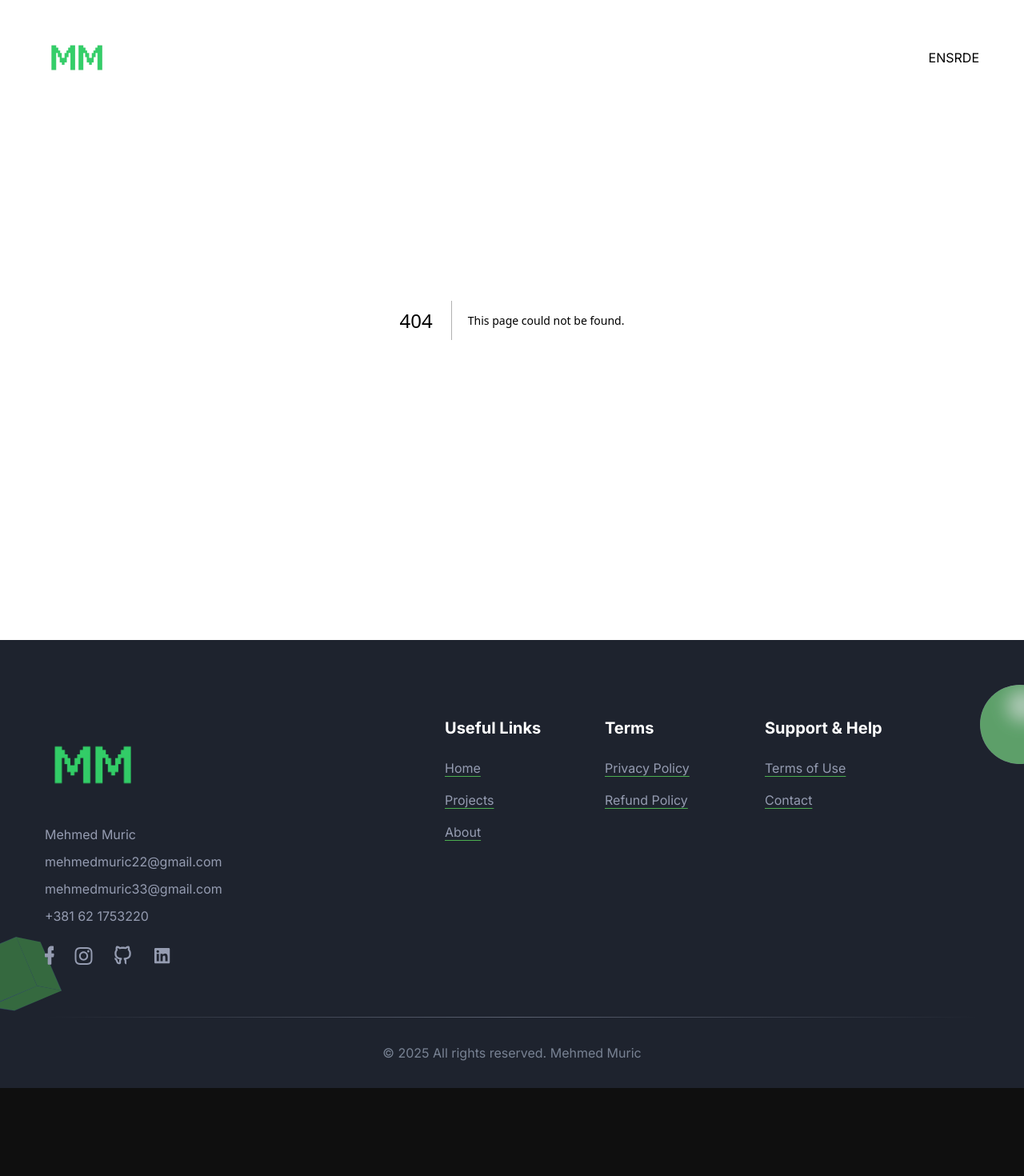
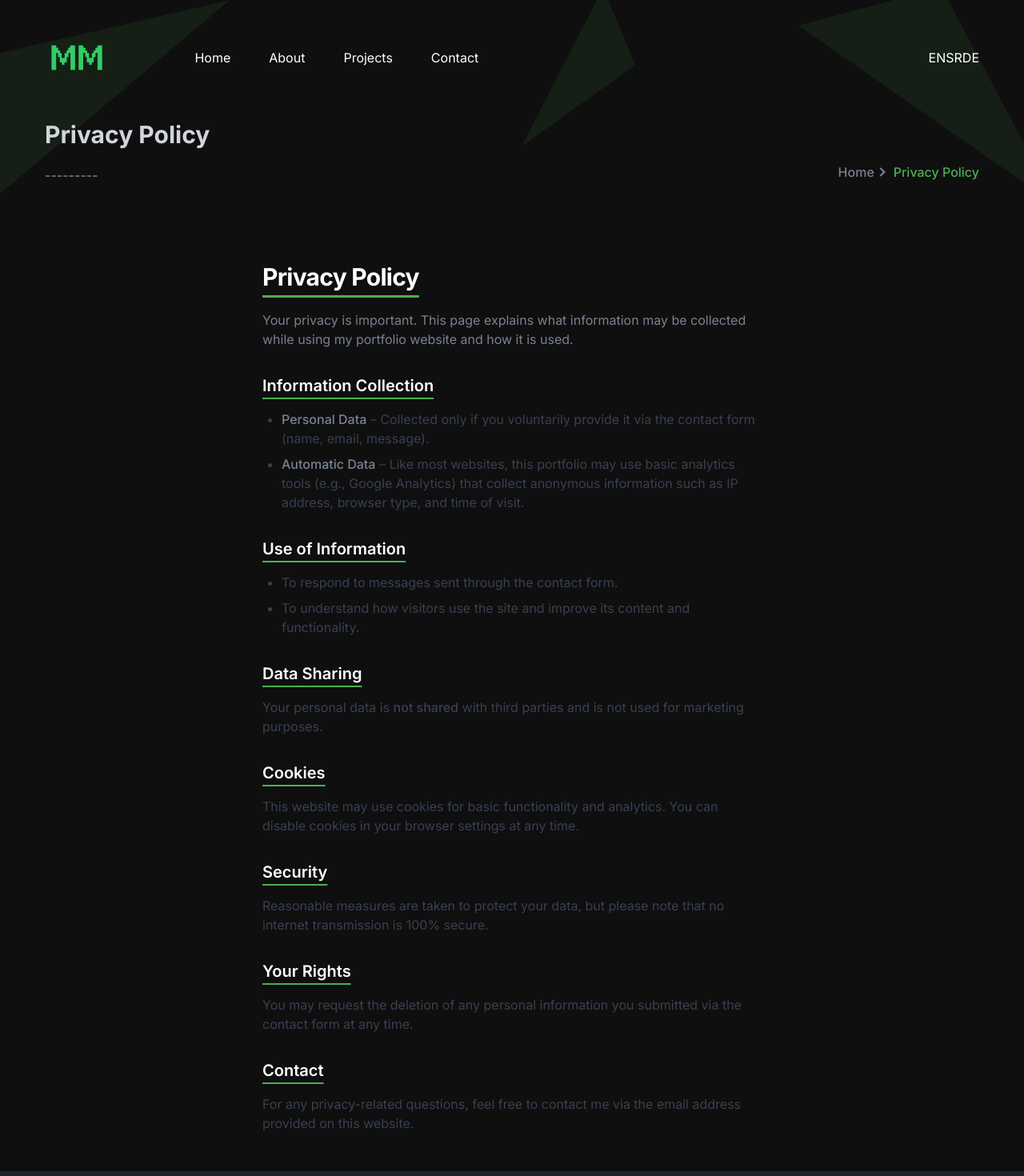
Before and after one commit to mehmedmuric/MyPorfolio, a Next.js app: page /privacyPolicy in a window 1280 px wide. Before the commit this address had no page. Shown: the top 1470 px of the page at 80% size. Before the commit the page ends 1360 px from the top, so only its background shows below. Built offline with nearby package versions, Linux system fonts and the light colour scheme.

Commit message:
privacy policy page

```diff
--- /dev/null
+++ b/app/TermsOfUse/page.tsx
@@ -0,0 +1,84 @@
+
+import AboutSection from "../components/AboutWebAndMobile";
+import Breadcrumb from "../components/Common/Breadcrumb";
+
+import { Metadata } from "next";
+
+export const metadata: Metadata = {
+  title: "About Page | Free Next.js Template for Startup and SaaS",
+  description: "This is About Page for Startup Nextjs Template",
+  // other metadata
+};
+
+const TermsOfUse = () => {
+  return (
+    <>
+      <Breadcrumb
+        pageName="Terms of Use"
+        description="---------"
+      />
+
+      <div className="mx-auto max-w-2xl px-6 py-12">
+      <h1 className="text-3xl font-bold tracking-tight mb-6 underline underline-offset-8 decoration-mygreen">Terms of Use</h1>
+
+      <p className="text-gray-700 mb-8">
+        By accessing and using this portfolio website, you agree to comply with and be bound by the
+        following terms and conditions. If you do not agree with these terms, please refrain from
+        using the site.
+      </p>
+
+      <section className="space-y-4 mb-8">
+        <h2 className="text-xl font-semibold underline underline-offset-8 decoration-mygreen">Use of Content</h2>
+        <p className="text-gray-700">
+          All content on this website, including text, code snippets, images, and projects, is
+          provided for informational and portfolio purposes only. You may not copy, redistribute, or
+          use the content without prior permission.
+        </p>
+      </section>
+
+      <section className="space-y-4 mb-8">
+        <h2 className="text-xl font-semibold underline underline-offset-8 decoration-mygreen">Accuracy of Information</h2>
+        <p className="text-gray-700">
+          While I strive to keep the information up to date and accurate, I make no guarantees of
+          completeness, reliability, or suitability of any content for specific purposes.
+        </p>
+      </section>
+
+      <section className="space-y-4 mb-8">
+        <h2 className="text-xl font-semibold underline underline-offset-8 decoration-mygreen">External Links</h2>
+        <p className="text-gray-700">
+          This website may contain links to third-party websites. I am not responsible for the
+          content, accuracy, or practices of external sites and encourage you to review their own
+          terms and policies.
+        </p>
+      </section>
+
+      <section className="space-y-4 mb-8">
+        <h2 className="text-xl font-semibold underline underline-offset-8 decoration-mygreen">Limitation of Liability</h2>
+        <p className="text-gray-700">
+          I shall not be held liable for any direct, indirect, or consequential damages arising from
+          the use of this website, including reliance on its content or technical issues.
+        </p>
+      </section>
+
+      <section className="space-y-4 mb-8">
+        <h2 className="text-xl font-semibold underline underline-offset-8 decoration-mygreen">Changes to Terms</h2>
+        <p className="text-gray-700">
+          These terms may be updated from time to time. By continuing to use the site after changes
+          are made, you accept the revised terms.
+        </p>
+      </section>
+
+      <section className="space-y-4">
+        <h2 className="text-xl font-semibold underline underline-offset-8 decoration-mygreen">Contact</h2>
+        <p className="text-gray-700">
+          If you have any questions regarding these Terms of Use, please contact me through the email
+          address provided on this website.
+        </p>
+      </section>
+    </div>
+   </>
+  );
+};
+
+export default TermsOfUse;
--- a/app/blog-details/[id]/page.tsx
+++ b/app/blog-details/[id]/page.tsx
@@ -101,7 +101,7 @@ const BlogDetailsPage = async ({ params }: { params: { id: string } }) => {
                   <Link href="#" className="rounded-lg mr-4 bg-mygreen px-8 py-4 text-base font-semibold text-white duration-300 ease-in-out hover:bg-transparent border border-mygreen hover:text-mygreen">
                     Live Demo
                   </Link>
-                  <Link href="#" className="rounded-lg bg-black px-12 py-4 text-base font-semibold text-white duration-300 ease-in-out hover:bg-transparent border border-mygreen">
+                  <Link href="https://github.com/mehmedmuric" className="rounded-lg bg-black px-12 py-4 text-base font-semibold text-white duration-300 ease-in-out hover:bg-transparent border border-mygreen">
                     GitHub Code
                   </Link>
 
@@ -256,7 +256,7 @@ const BlogDetailsPage = async ({ params }: { params: { id: string } }) => {
                   <div className="items-center justify-between sm:flex">
                     <div className="mb-5">
                       <h4 className="mb-3 text-sm font-medium text-body-color">
-                        Popular Tags :
+                        View:
                       </h4>
                       <div className="flex items-center">
                         <TagButton href="https://github.com/mehmedmuric" text="Github Profile" />
--- a/app/components/Footer/index.tsx
+++ b/app/components/Footer/index.tsx
@@ -145,14 +145,7 @@ const Footer = () => {
                       Privacy Policy
                     </a>
                   </li>
-                  <li>
-                    <a
-                      href="/"
-                      className="underline underline-offset-4 decoration-mygreen text-body-color-dark mb-4 inline-block text-base duration-300 hover:text-mygreen"
-                    >
-                      Refund Policy
-                    </a>
-                  </li>
+
                 </ul>
               </div>
             </div>
--- /dev/null
+++ b/app/privacyPolicy/page.tsx
@@ -0,0 +1,95 @@
+
+import AboutSection from "../components/AboutWebAndMobile";
+import Breadcrumb from "../components/Common/Breadcrumb";
+
+import { Metadata } from "next";
+
+export const metadata: Metadata = {
+  title: "About Page | Free Next.js Template for Startup and SaaS",
+  description: "This is About Page for Startup Nextjs Template",
+  // other metadata
+};
+
+const PrivacyPolicy = () => {
+  return (
+    <>
+      <Breadcrumb
+        pageName="Privacy Policy"
+        description="---------"
+      />
+      <div className="mx-auto max-w-2xl px-6 py-12">
+      <h1 className="text-3xl font-bold tracking-tight mb-6 underline underline-offset-[12px] decoration-mygreen">Privacy Policy</h1>
+
+      <p className="text-body-color mb-8">
+        Your privacy is important. This page explains what information may be collected while using
+        my portfolio website and how it is used.
+      </p>
+
+      <section className="space-y-4 mb-8">
+        <h2 className="text-xl font-semibold underline underline-offset-8 decoration-mygreen">Information Collection</h2>
+        <ul className="list-disc pl-6 space-y-2 text-gray-700">
+          <li>
+            <span className="font-medium text-body-color">Personal Data</span> – Collected only if you voluntarily
+            provide it via the contact form (name, email, message).
+          </li>
+          <li>
+            <span className="font-medium text-body-color">Automatic Data</span> – Like most websites, this portfolio
+            may use basic analytics tools (e.g., Google Analytics) that collect anonymous information
+            such as IP address, browser type, and time of visit.
+          </li>
+        </ul>
+      </section>
+
+      <section className="space-y-4 mb-8">
+        <h2 className="text-xl font-semibold underline underline-offset-8 decoration-mygreen">Use of Information</h2>
+        <ul className="list-disc pl-6 space-y-2 text-gray-700">
+          <li>To respond to messages sent through the contact form.</li>
+          <li>To understand how visitors use the site and improve its content and functionality.</li>
+        </ul>
+      </section>
+
+      <section className="space-y-4 mb-8">
+        <h2 className="text-xl font-semibold underline underline-offset-8 decoration-mygreen">Data Sharing</h2>
+        <p className="text-gray-700">
+          Your personal data is <span className="font-medium">not shared</span> with third parties and
+          is not used for marketing purposes.
+        </p>
+      </section>
+
+      <section className="space-y-4 mb-8">
+        <h2 className="text-xl font-semibold underline underline-offset-8 decoration-mygreen">Cookies</h2>
+        <p className="text-gray-700">
+          This website may use cookies for basic functionality and analytics. You can disable cookies
+          in your browser settings at any time.
+        </p>
+      </section>
+
+      <section className="space-y-4 mb-8">
+        <h2 className="text-xl font-semibold underline underline-offset-8 decoration-mygreen">Security</h2>
+        <p className="text-gray-700">
+          Reasonable measures are taken to protect your data, but please note that no internet
+          transmission is 100% secure.
+        </p>
+      </section>
+
+      <section className="space-y-4 mb-8">
+        <h2 className="text-xl font-semibold underline underline-offset-8 decoration-mygreen">Your Rights</h2>
+        <p className="text-gray-700">
+          You may request the deletion of any personal information you submitted via the contact
+          form at any time.
+        </p>
+      </section>
+
+      <section className="space-y-4">
+        <h2 className="text-xl font-semibold underline underline-offset-8 decoration-mygreen">Contact</h2>
+        <p className="text-gray-700">
+          For any privacy-related questions, feel free to contact me via the email address provided
+          on this website.
+        </p>
+      </section>
+    </div>
+    </>
+  );
+};
+
+export default PrivacyPolicy;
```
